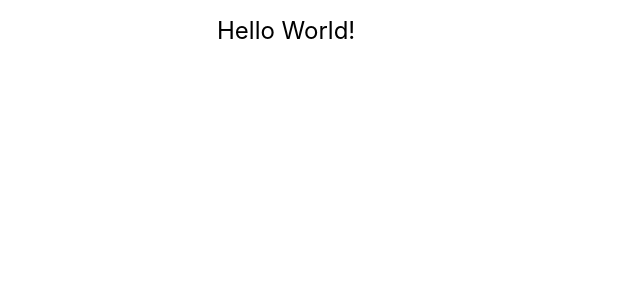
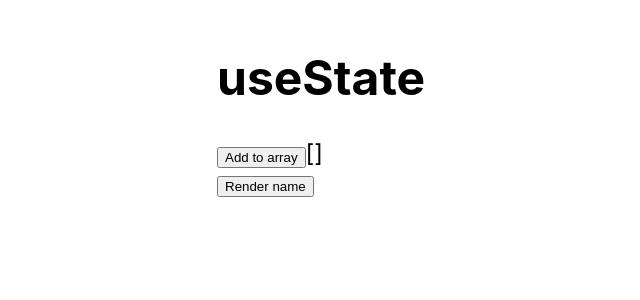
Before and after one commit to jaboulos/ts-hooks, a React (Create React App) app: page / in a window 1280 px wide. Shown: the top 300 px of the page, without its empty margins (23-663 px from the left). Built offline with nearby package versions, Linux system fonts and the light colour scheme.

Commit message:
Add return

```diff
--- a/src/App.tsx
+++ b/src/App.tsx
@@ -1,5 +1,12 @@
-function App() {
-  return <div>Hello World!</div>;
-}
+import UseStateComponent from './components/UseStateComponent';
+
+const App = () => {
+  return (
+    <div>
+      <h1>useState</h1>
+      <UseStateComponent />
+    </div>
+  );
+};
 
 export default App;
```
